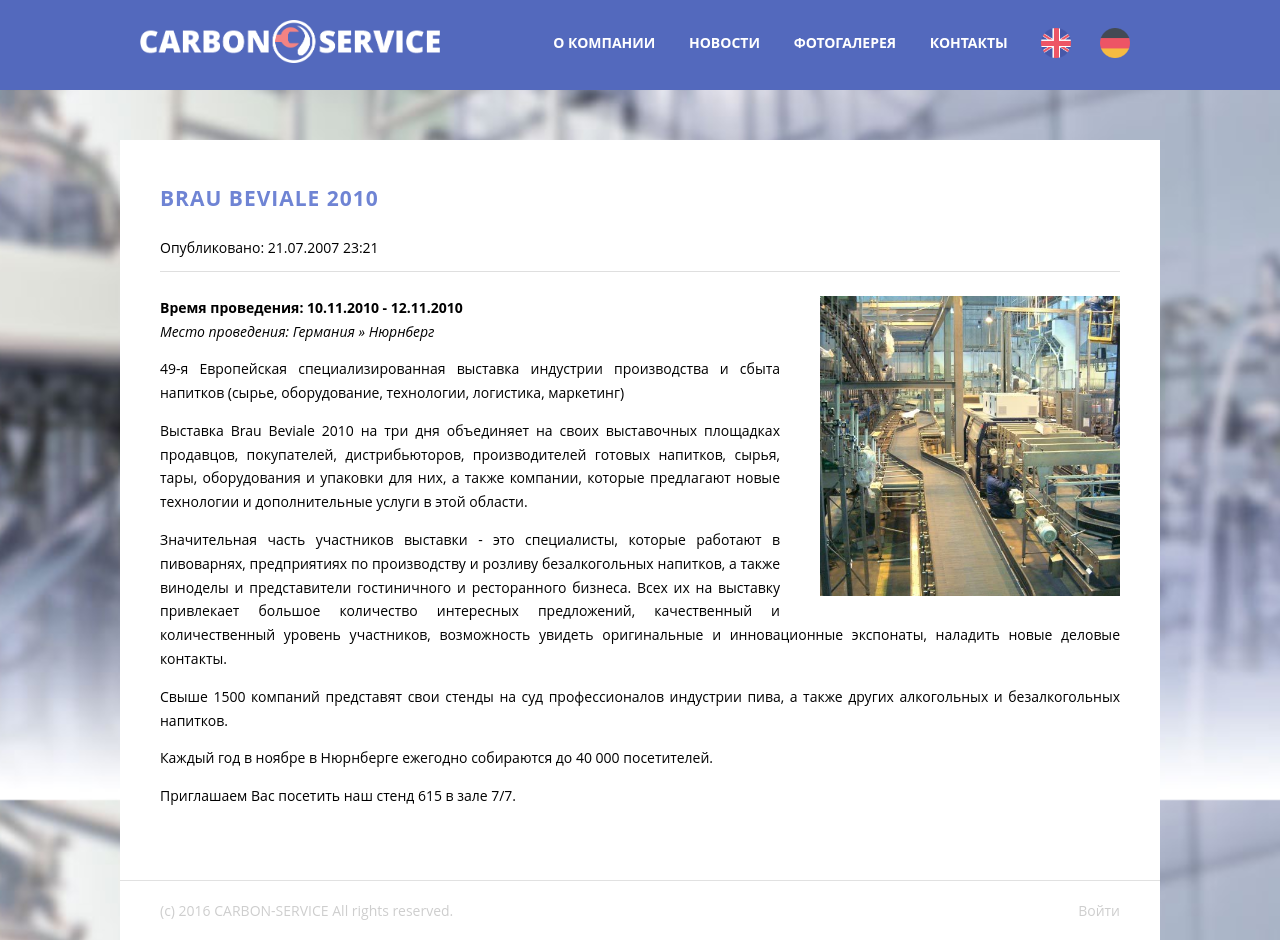
After one commit to CaptFrozenberg/CarbonWebsite, a Django app: template news/templates/news_page.html in a window 1280 px wide. The commit adds this page. Run offline with Django 3.2, Linux system fonts and the light colour scheme; the template is opened without the code that fills it, so the values that code supplies are empty.

Commit message:
страница полной новости

```diff
--- /dev/null
+++ b/news/templates/news_page.html
@@ -0,0 +1,53 @@
+{% extends 'main.html' %}
+{% load staticfiles %}
+{% block main %}
+<div id="newsfull">
+    <p class="title">
+        BRAU Beviale 2010
+        <div class="datetime" style="display: inline;">
+            Опубликовано: 21.07.2007 23:21
+        </div>
+    </p>
+    <!-- NEWS ITEM BLOCK -->
+    <div class="article">
+        <div class="articlefull">
+            <img src="{% static 'images/slider/1.jpg' %}" />
+            <div class="content">
+                <p>
+                <b>Время проведения: 10.11.2010 - 12.11.2010</b><br />
+                <i>Место проведения: Германия » Нюрнберг</i>
+                </p>
+                <p>
+                49-я Европейская специализированная выставка индустрии производства
+                и сбыта напитков (сырье, оборудование, технологии, логистика, маркетинг)
+                </p>
+                <p>
+                Выставка Brau Beviale 2010 на три дня объединяет на своих выставочных
+                площадках продавцов, покупателей, дистрибьюторов, производителей готовых
+                напитков, сырья, тары, оборудования и упаковки для них, а также компании,
+                которые предлагают новые технологии и дополнительные услуги в этой области.
+                </p>
+                <p>
+                Значительная часть участников выставки - это специалисты, которые работают
+                в пивоварнях, предприятиях по производству и розливу безалкогольных напитков,
+                а также виноделы и представители гостиничного и ресторанного бизнеса. Всех их
+                на выставку привлекает большое количество интересных предложений, качественный
+                и количественный уровень участников, возможность увидеть оригинальные и инновационные
+                экспонаты, наладить новые деловые контакты.
+                </p>
+                <p>
+                Свыше 1500 компаний представят свои стенды на суд профессионалов индустрии пива, а
+                также других алкогольных и безалкогольных напитков.
+                </p>
+                <p>
+                Каждый год в ноябре в Нюрнберге ежегодно собираются до 40 000 посетителей.
+                </p>
+                <p>
+                Приглашаем Вас посетить наш стенд 615 в зале 7/7.
+                </p>
+             </div>
+        </div>
+    </div>
+    <!-- ENDBLOCK -->
+</div>
+{% endblock %}
--- a/static/css/main.css
+++ b/static/css/main.css
@@ -444,6 +444,7 @@ p {
     font-size: 50px;
     cursor: pointer;
 }
+
 #popup > div > i.fa-angle-right {
     position: absolute;
     top: 40%;
@@ -451,6 +452,11 @@ p {
     color: #fff;
     font-size: 50px;
     cursor: pointer;
+}
+
+#newsfull {
+    margin-right: 20px;
+    margin-left: 20px;
 }
 
 /* DEFINITIONS FOR CLASSES */
@@ -468,7 +474,7 @@ p {
 }
 
 .article {
-    padding: 20px 0;
+    padding: 10px 0;
     border-top: 1px solid #dfdfdf;
 }
 
@@ -502,6 +508,24 @@ p {
 .article > div.articleinfo > div.content {
     display: block;
     line-height: 1.7em;
+}
+
+.article > div.articlefull > div.content {
+    display: inline-block;
+    text-align: justify;
+}
+
+.article > div.articlefull > img {
+    display: inline;
+    max-width: 500px;
+    max-height: 300px;
+    padding-left: 40px;
+    padding-bottom: 10px;
+    float: right;
+}
+
+.article > div.articlefull > div.content {
+    display: inline;
 }
 
 .contactform {
```
